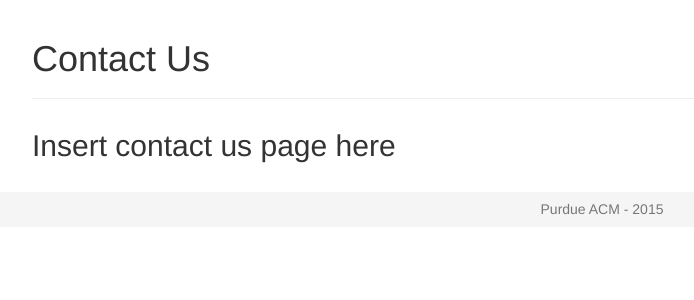
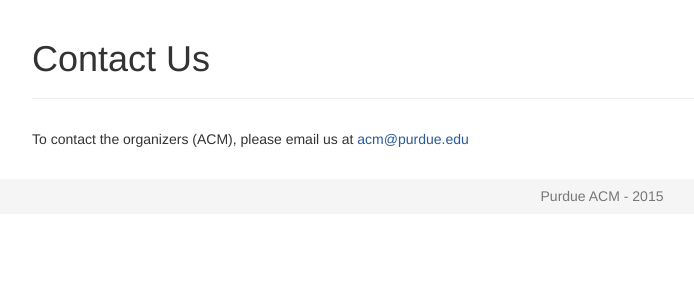
Before and after one commit to oggnik/acm-hscc, a Python web app: template hscc/templates/contact.html in a window 1280 px wide. Shown: the part 51-351 px from the top of the page, without its empty margins (38-732 px from the left). Run offline with Jinja, Linux system fonts and the light colour scheme; the template is opened without the code that fills it, so the values that code supplies are empty.

Commit message:
Basic contact us page

```diff
--- a/hscc/templates/contact.html
+++ b/hscc/templates/contact.html
@@ -4,6 +4,6 @@
         <h1>Contact Us</h1>
     </div>
     <div class="content">
-        <h2>Insert contact us page here</h2>
+        <p>To contact the organizers (ACM), please email us at <a href="mailto:acm@purdue.edu?Subject=HSCC%20Contact%20Us" target="_top">acm@purdue.edu</a></p>
     </div>
 {% endblock %}
```
